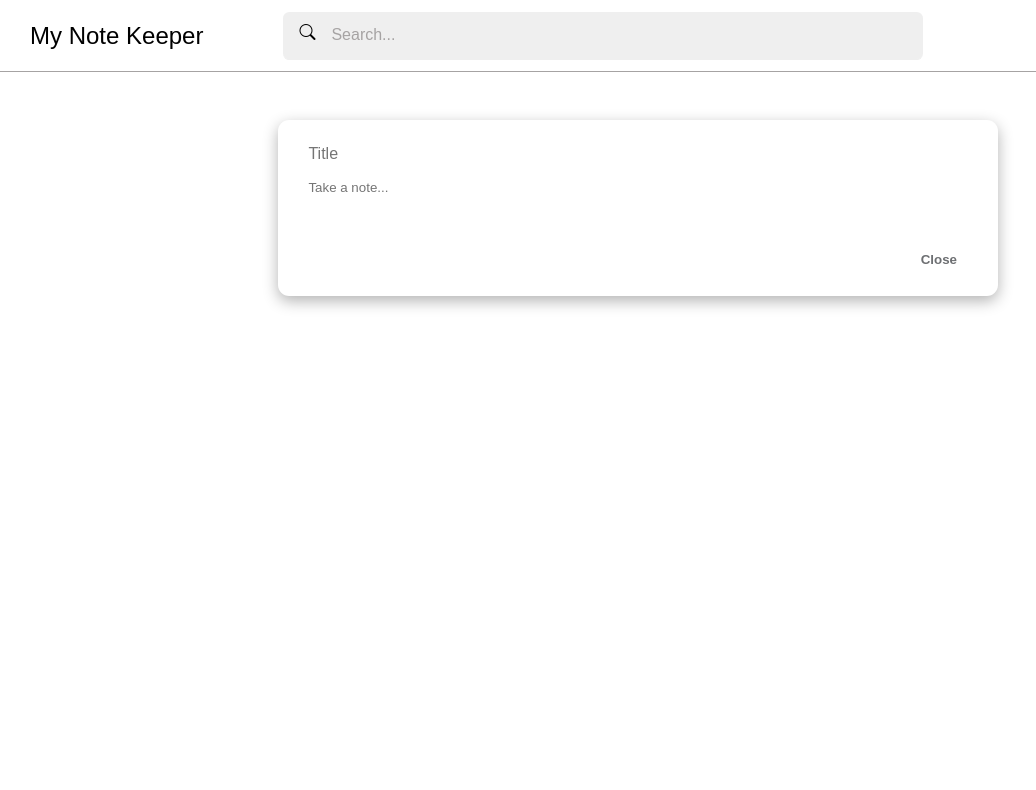
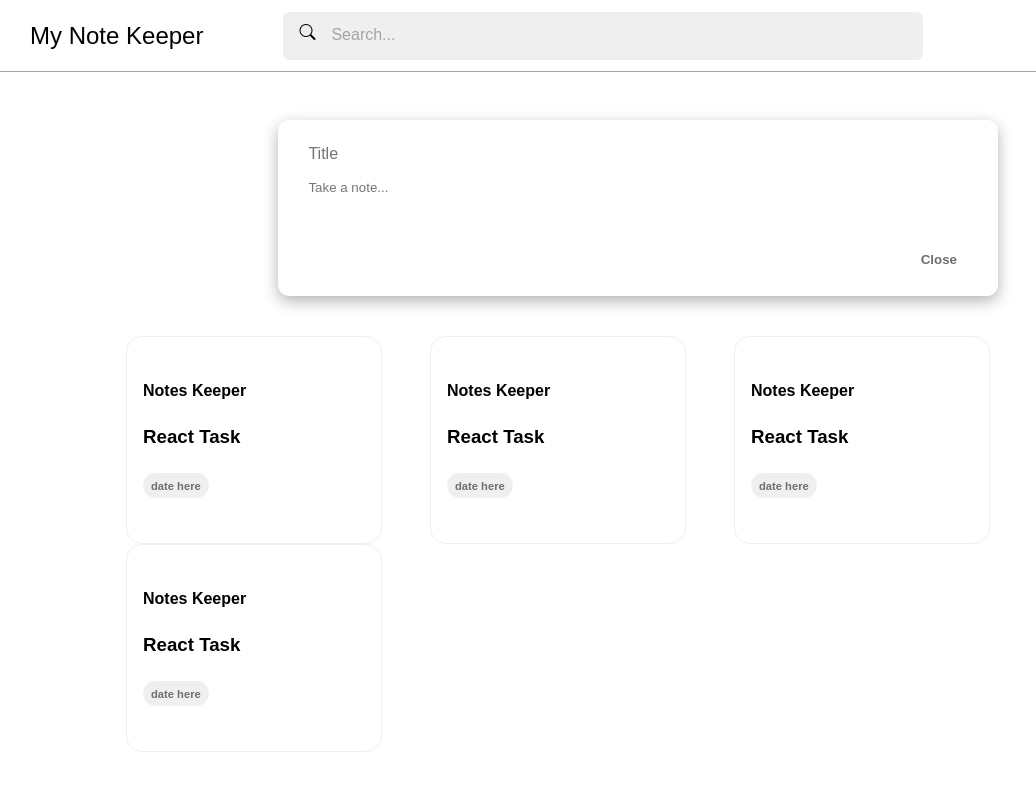
Before and after one commit to dohmeid/my-note-keeper-react, a React (Create React App) app: page / in a window 1280 px wide. Shown: the top 790 px of the page, without its empty margins (2-1038 px from the left). Built offline with nearby package versions, Linux system fonts and the light colour scheme.

Commit message:
adding the cards section

```diff
--- a/src/App.js
+++ b/src/App.js
@@ -1,12 +1,14 @@
 import "./App.css";
 import Header from "./components/Header/Header";
 import AddNote from "./components/AddNote/AddNote";
+import Cards from "./components/Cards/Cards";
 
 function App() {
   return (
     <div className="App">
       <Header />
       <AddNote />
+      <Cards />
     </div>
   );
 }
--- /dev/null
+++ b/src/components/Cards/Card/Card.js
@@ -0,0 +1,14 @@
+import React from "react";
+import classes from "./Card.module.css";
+
+const Card = () => {
+  return (
+    <div className={classes.card}>
+        <h4>Notes Keeper</h4>
+        <h3>React Task</h3>
+        <h5>date here</h5>
+    </div>
+  );
+};
+
+export default Card;
--- /dev/null
+++ b/src/components/Cards/Card/Card.module.css
@@ -0,0 +1,31 @@
+.card {
+    border-radius: 1rem;
+    border: 1.5px solid var(--light-grey-shade);
+    padding: 2rem 1rem;
+    display: flex;
+    flex-direction: column;
+    justify-content: space-around;
+    align-items: left;
+
+    h3 {}
+
+    h4 {}
+
+    h5 {
+        width: fit-content;
+        padding: 0.4rem 0.5rem;
+        font-size: 0.7rem;
+        text-align: center;
+        font-weight: bold;
+        border-radius: 5rem;
+        cursor: pointer;
+        color: var(--dark-grey-shade);
+        background-color: var(--light-grey-shade);
+    }
+
+    &:hover {
+        box-shadow: rgba(0, 0, 0, 0.3) 0px 5px 15px;
+        transition: 0.5s;
+    }
+
+}
--- /dev/null
+++ b/src/components/Cards/Cards.js
@@ -0,0 +1,16 @@
+import React from "react";
+import classes from "./Cards.module.css";
+import Card from "./Card/Card";
+
+const Cards = () => {
+  return (
+    <div className={classes.cardsContainer}>
+      <Card />
+      <Card />
+      <Card />
+      <Card />
+    </div>
+  );
+};
+
+export default Cards;
--- /dev/null
+++ b/src/components/Cards/Cards.module.css
@@ -0,0 +1,9 @@
+.cardsContainer {
+    width: 100%;
+    padding: 2.5rem 8rem;
+    display: grid;
+    grid-template-columns: repeat(auto-fit, 16rem);
+    grid-auto-rows: 13rem;
+    gap: 0rem 3rem;
+    justify-content: left;
+}
```
